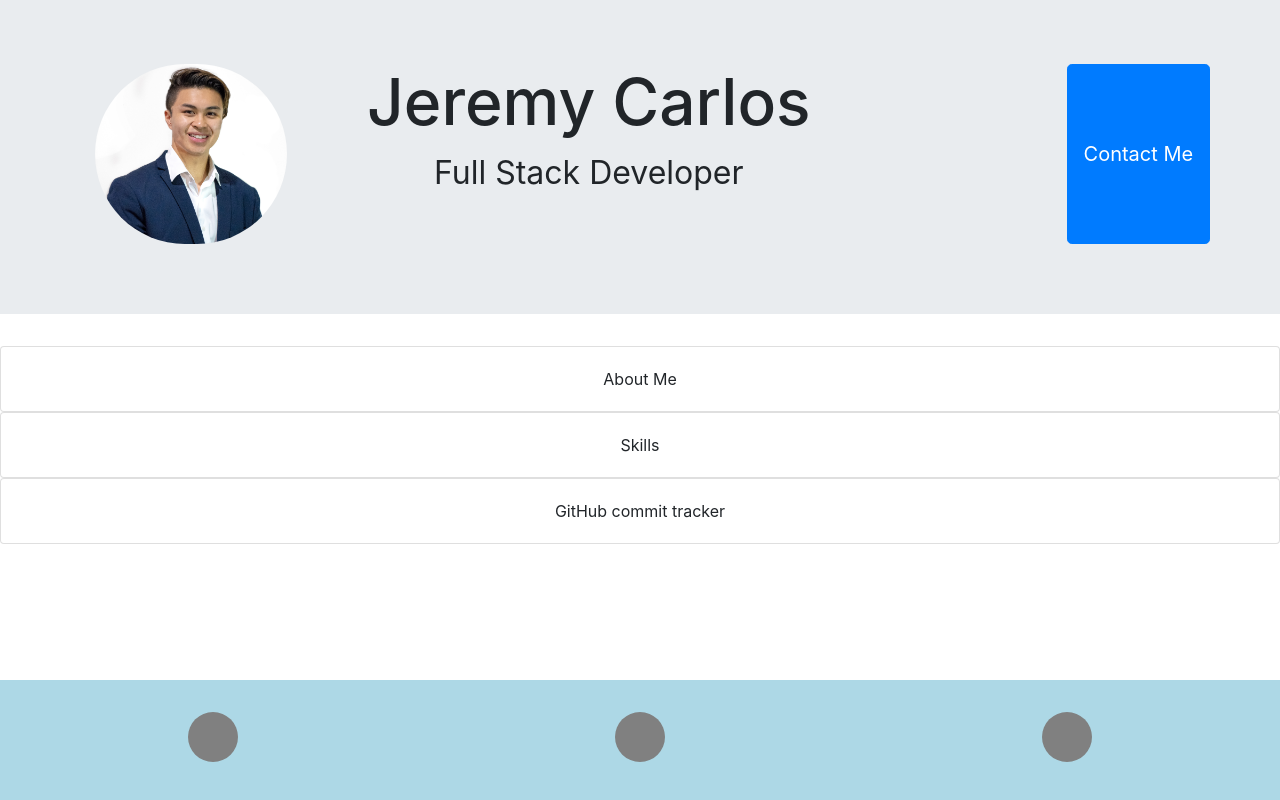
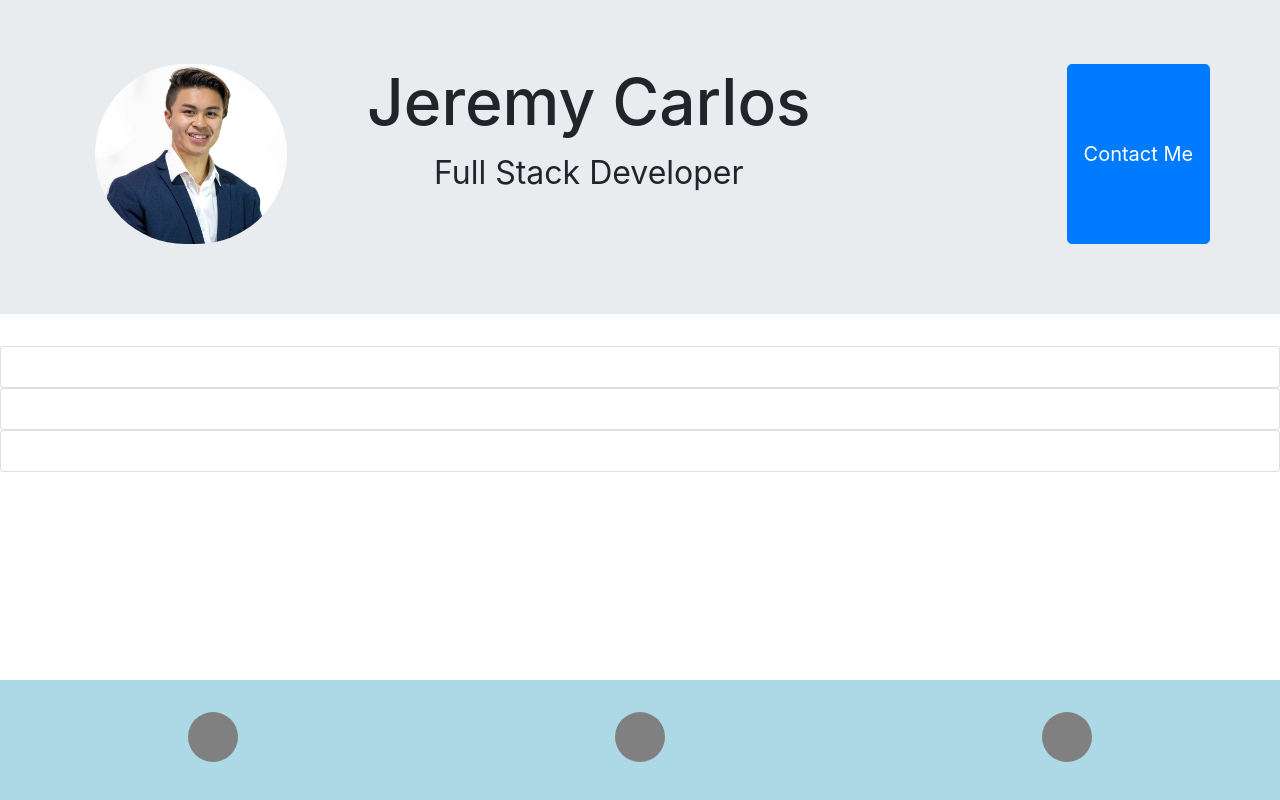
Before and after one commit to Jermayy/Portfolio_R, a React (Create React App) app: page / in a window 1280 px wide. Built offline with nearby package versions, Linux system fonts and the light colour scheme.

Commit message:
Moved main page to its own js file

```diff
--- a/src/App.js
+++ b/src/App.js
@@ -1,18 +1,13 @@
 import React from 'react';
 
 import './App.css';
-import { Card } from './components/Card/Card';
-import { Footer } from './components/Footer/Footer';
-import { Header } from './components/Header/Header';
+import { Main } from './pages/Main';
+
 
 function App() {
   return (
     <div className="App">
-   <Header></Header>
-   <Card text={"About Me"}></Card>
-   <Card text={"Skills"}></Card>
-   <Card text={"GitHub commit tracker"}></Card>
-    <Footer></Footer>
+   <Main></Main>
     </div>
   );
 }
--- a/src/components/Header/Header.js
+++ b/src/components/Header/Header.js
@@ -13,7 +13,7 @@ export const Header = () =>{
             <h1 className="text "id='name'>Jeremy Carlos</h1>
             <p className="text " id='title'>Full Stack Developer</p>
          </div>
-         <button type="button" class="btn btn-primary btn-lg headerElements" id='contactBtn'>Contact Me</button>
+         <button type="button" className="btn btn-primary btn-lg headerElements" id='contactBtn'>Contact Me</button>
     </div>
 </div>
 
--- a/src/pages/Main.js
+++ b/src/pages/Main.js
@@ -0,0 +1,16 @@
+import React from 'react';
+import { Card } from '../components/Card/Card';
+import { Footer } from '../components/Footer/Footer';
+import { Header } from '../components/Header/Header';
+
+export const Main = () =>{
+    return(
+     <>
+        <Header></Header>
+   <Card  id='about'></Card>
+   <Card id='skills'></Card>
+   <Card id='tracker'></Card>
+    <Footer></Footer>
+    </>
+    )
+}
```
